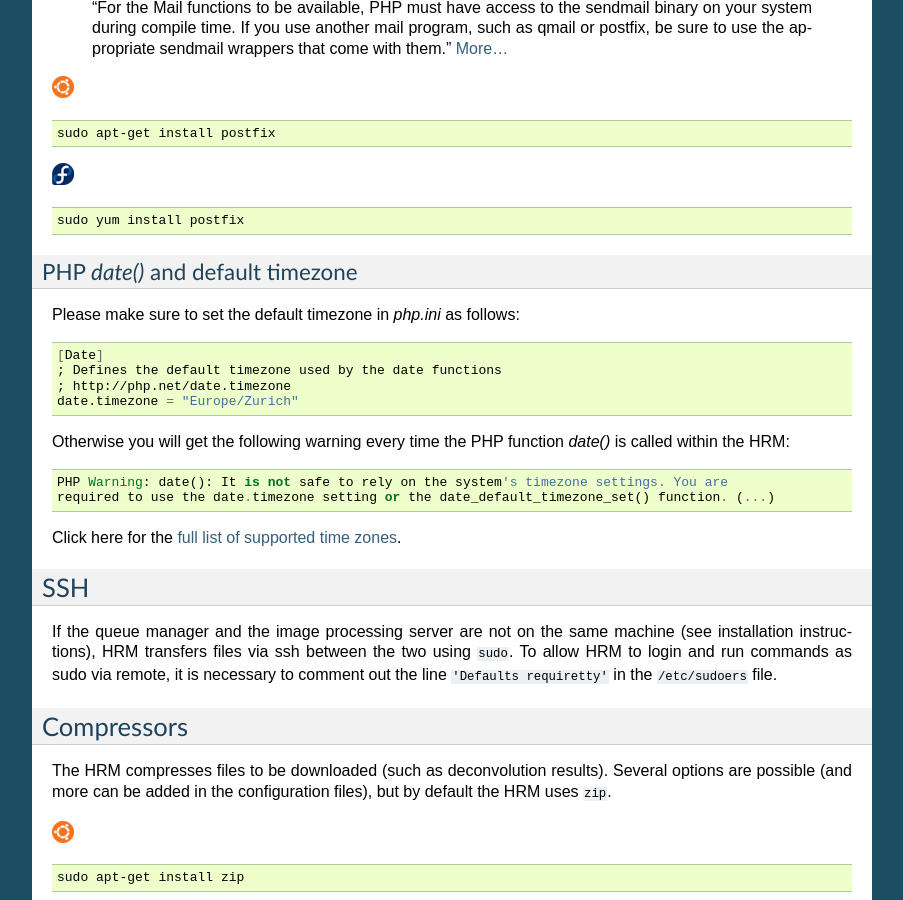
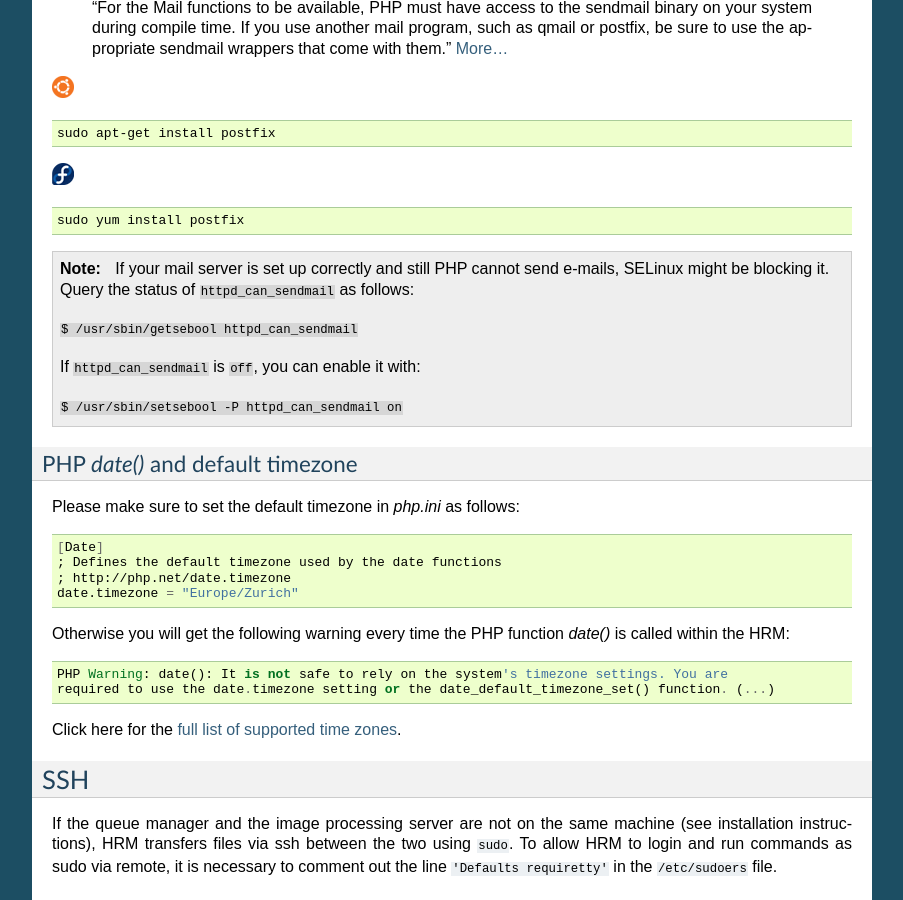
Before and after one commit to aarpon/hrm_docs, a Sphinx documentation site: the page built from docs/admin/prerequisites.rst, in a window 1280 px wide and 900 px high, scrolled down 3038 px. Shown: the whole window, without its empty margins (198-1101 px from the left). Built offline with Sphinx 7.4.7, drawn with Linux system fonts in a browser that asks for light colours.

Commit message:
Document how to allow apache to send e-mails if SELinux is installed (issue #375).

```diff
--- a/docs/admin/prerequisites.rst
+++ b/docs/admin/prerequisites.rst
@@ -174,6 +174,17 @@ HRM uses the PHP ``mail()`` function to notify the users:
 
     sudo yum install postfix
 
+.. note::
+
+    If your mail server is set up correctly and still PHP cannot send e-mails, SELinux might be blocking it. Query the status of ``httpd_can_sendmail`` as follows:
+
+    ``$ /usr/sbin/getsebool httpd_can_sendmail``
+
+    If ``httpd_can_sendmail`` is ``off``, you can enable it with:
+
+    ``$ /usr/sbin/setsebool -P httpd_can_sendmail on``
+
+
 PHP `date()` and default timezone
 ---------------------------------
 
```
